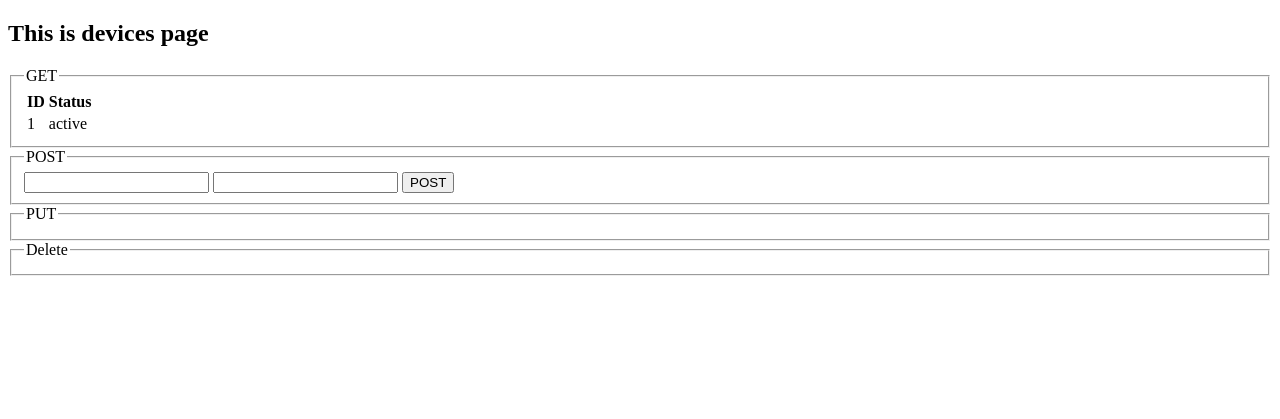
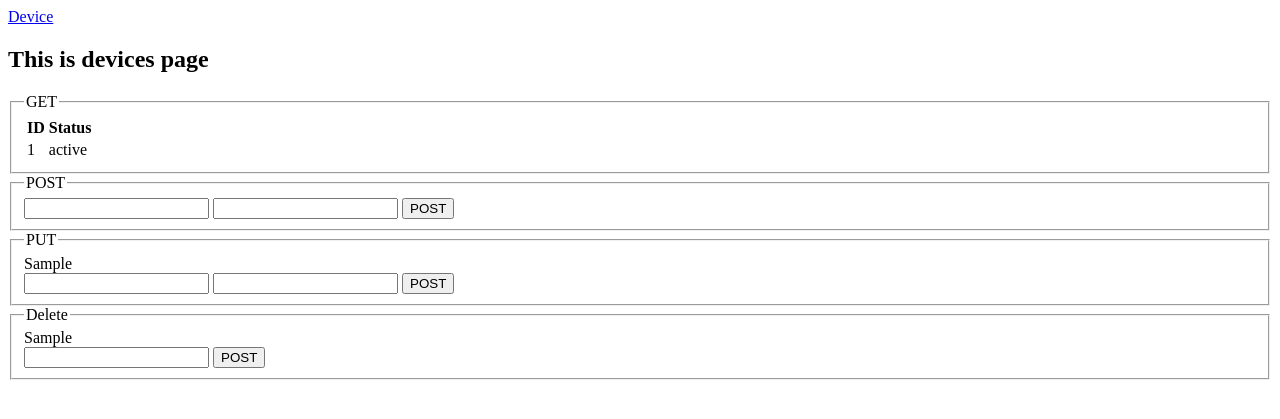
Before and after one commit to nikhil8182/smart_home_api_local, a FastAPI app: template templates/devices.html in a window 1280 px wide. Shown: the top 419 px of the page. Run offline with FastAPI, Linux system fonts and the light colour scheme; the template is opened without the code that fills it: most values are stand-ins (such as "Sample title", 1, 10 or a date in 2020).

Commit message:
added templates for devices

```diff
--- a/main.py
+++ b/main.py
@@ -4,6 +4,7 @@ from models import *
 from mongo import *
 from fastapi.responses import JSONResponse
 from fastapi.templating import Jinja2Templates
+from fastapi.responses import RedirectResponse
 
 app = FastAPI(title="Onwords Local Smart Home Server", docs_url="/admin", redoc_url="/document")
 templates = Jinja2Templates(directory="templates")
@@ -91,15 +92,12 @@ async def Get_Device_Data_with_ID(item_id: int):
 
 @app.delete("/device/{item_id}", tags=["Devices"])
 async def Delete_Devices_by_id(item_id: int):
-    # print("........................................................................................................")
-    # print(item_id)
     return device_collections.delete_one({'_id': item_id})
 
 
 # update device data using put
 @app.put('/device/{item_id}', tags=["Devices"])
 def Update_device_status(device: Devices_put, item_id: int):
-    print('devices ', Devices, type(Devices))
     device_collections.update_one({'_id': item_id}, {"$set": {"status": device.status}})
 
     return {"msg": f"updated device id {item_id} to {device.status}"}
@@ -108,11 +106,7 @@ def Update_device_status(device: Devices_put, item_id: int):
 # create new devices
 @app.post("/device", tags=["Devices"])
 async def create_New_devices(devices: Devices, request: Request):
-    print('ionsidferw create new device')
     try:
-        print('deci ', devices, type(devices))
-        print(devices.id)
-        print(devices.status)
         device_collections.insert_one({'_id': devices.id, 'status': devices.status})
         return {"msg": "created successfully", "created_data": devices, "client": request.client}
     except Exception as e:
@@ -604,36 +598,62 @@ async def create_New_room(room: Rooms, request: Request):
                 return {"msg": {f'id {room.id} already exist in rooms, try using other id'}}
 
 
+
 # templates
-@app.get("/templates/devices")
+@app.get("/templates/device")
 async def template_device(request: Request):
     device_list = []
     documents = device_collections.find()
     for document in documents:
         device_list.append(document)
-    if request.method == "POST":
-        print('inside posttttt')
-
-
-        # devices = {}
-        # create_New_devices(devices: Devices, request: Request)
 
     return templates.TemplateResponse("devices.html", {"request": request, "device_list":device_list})
 
-@app.post("/templates/devices")
-async def template_device_create(id = Form(...), status = Form(...)):
-    print(id)
-    print(status)
-    print("status")
 
-# @app.post("/device", tags=["Devices"])
-# async def create_New_devices(devices: Devices, request: Request):
-#     try:
-#         device_collections.insert_one({'_id': devices.id, 'status': devices.status})
-#         return {"msg": "created successfully", "created_data": devices, "client": request.client}
-#     except Exception as e:
-#         documents = device_collections.find()
-#         for document in documents:
-#             id = document['_id']
-#             if id == devices.id:
-#                 return {"msg": {f'id {devices.id} already exist in devices, try using other id'}}
+@app.post("/templates/device")
+async def template_device_create(request: Request, id: int=Form(...),status: bool=Form(...) ):
+  try:
+    device_collections.insert_one({'_id': id, 'status': status})
+    devices = {'_id': id, 'status': status}
+    # return {"msg": "created successfully", "created_data": devices, "client": request.client}
+    device_list = []
+    documents = device_collections.find()
+    for document in documents:
+        device_list.append(document)
+    return templates.TemplateResponse("devices.html", {"request": request, "device_list":device_list, "msg": "Created successfully"})
+
+  except:
+    documents = device_collections.find()
+    for document in documents:
+      idd = document['_id']
+      if idd == id:
+        device_list = []
+        documents = device_collections.find()
+        for document in documents:
+            device_list.append(document)
+        return templates.TemplateResponse("devices.html", {"request": request, "device_list":device_list, "msg": f'id {id} already exist in devices, try using other id'})
+        # return {"msg": {f'id {id} already exist in devices, try using other id'}}
+
+@app.post('/templates/device/put', tags=["Devices"])
+def template_device_update(request: Request, id: int=Form(...), status: bool=Form(...)):
+    device_collections.update_one({'_id': id}, {"$set": {"status": status}})
+    device_list = []
+    documents = device_collections.find()
+    for document in documents:
+        device_list.append(document)
+
+    return templates.TemplateResponse("devices.html", {"request": request, "device_list":device_list, "put_msg": f"updated device id {id} to {status}"})
+
+
+@app.post("/templates/device/delete", tags=["Devices"])
+async def template_device_delete(request: Request, id: int=Form(...)):
+    # documents = device_collections.find()
+    # for document in documents:
+    #   idd = document['_id']
+    #   if idd == id:
+    device_collections.delete_one({'_id': id})
+    device_list = []
+    documents = device_collections.find()
+    for document in documents:
+        device_list.append(document)
+    return templates.TemplateResponse("devices.html", {"request": request, "device_list":device_list, "delete_msg": f"id {id} deleted successfully"})
--- a/templates/devices.html
+++ b/templates/devices.html
@@ -5,6 +5,7 @@
         <title>Devices</title>
     </head>
     <body>
+        <a href="/templates/device">Device</a>
         <h2>This is devices page</h2>
         <fieldset>
             <legend>GET</legend>
@@ -24,25 +25,30 @@
 
         <fieldset>
             <legend>POST</legend>
+            {{msg}}
             <form method="post" action="">
                 <input type="text" name="id" id="">
                 <input type="text" name="status" id="">
                 <input type="submit" value="POST">
-
             </form>
         </fieldset>
 
         <fieldset>
             <legend>PUT</legend>
-            <form method="post">
-
+            {{put_msg}}
+            <form method="post" action="/templates/device/put">
+                <input type="text" name="id" id="">
+                <input type="text" name="status" id="">
+                <input type="submit" value="POST">
             </form>
         </fieldset>
 
         <fieldset>
             <legend>Delete</legend>
-            <form method="post">
-
+            {{delete_msg}}
+            <form method="post" action="/templates/device/delete">
+                <input type="text" name="id" id="">
+                <input type="submit" value="POST">
             </form>
         </fieldset>
     </body>
```
